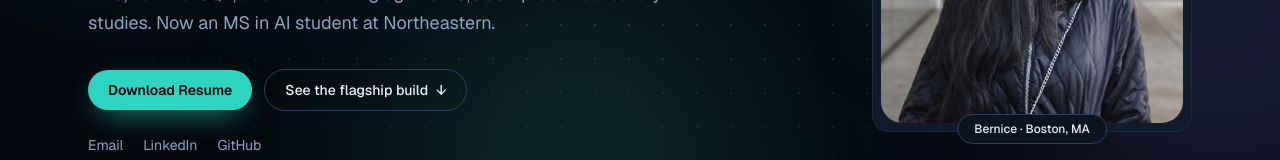
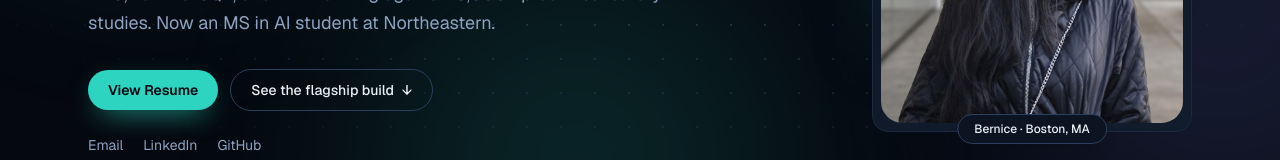
Before and after one commit to bernice511/bernice511.github.io, a Next.js app: page / in a window 1280 px wide. Shown: the part 537-697 px from the top of the page. Built offline with nearby package versions, Linux system fonts and the light colour scheme; no server answers.

Commit message:
Open the resume PDF in a new tab instead of downloading it

```diff
--- a/components/Footer.tsx
+++ b/components/Footer.tsx
@@ -6,7 +6,7 @@ import Magnetic from "./Magnetic";
 const links = [
   { label: "LinkedIn", href: profile.linkedin, external: true },
   { label: "GitHub", href: profile.github, external: true },
-  { label: "Resume (PDF)", href: profile.resumeHref, download: true },
+  { label: "Resume (PDF)", href: profile.resumeHref, external: true },
 ];
 
 export default function Footer() {
@@ -54,7 +54,6 @@ export default function Footer() {
                   key={link.label}
                   href={link.href}
                   {...(link.external ? { target: "_blank", rel: "noreferrer" } : {})}
-                  {...(link.download ? { download: true } : {})}
                   className="text-muted transition-colors hover:text-accent"
                 >
                   {link.label}
--- a/components/Hero.tsx
+++ b/components/Hero.tsx
@@ -53,10 +53,11 @@ export default function Hero() {
               <Magnetic>
                 <ConfettiButton
                   href={profile.resumeHref}
-                  download
+                  target="_blank"
+                  rel="noreferrer"
                   className="inline-flex items-center gap-2 rounded-full bg-accent px-5 py-2.5 font-semibold text-background shadow-[0_10px_30px_-12px_var(--accent)] transition-colors hover:bg-accent/90"
                 >
-                  Download Resume
+                  View Resume
                 </ConfettiButton>
               </Magnetic>
               <Magnetic>
--- a/components/Nav.tsx
+++ b/components/Nav.tsx
@@ -74,7 +74,8 @@ export default function Nav() {
         <div className="flex items-center gap-2">
           <ConfettiButton
             href={profile.resumeHref}
-            download
+            target="_blank"
+            rel="noreferrer"
             className="rounded-full bg-accent px-4 py-2 text-sm font-medium text-background transition-colors hover:bg-accent/90"
           >
             Resume
```
